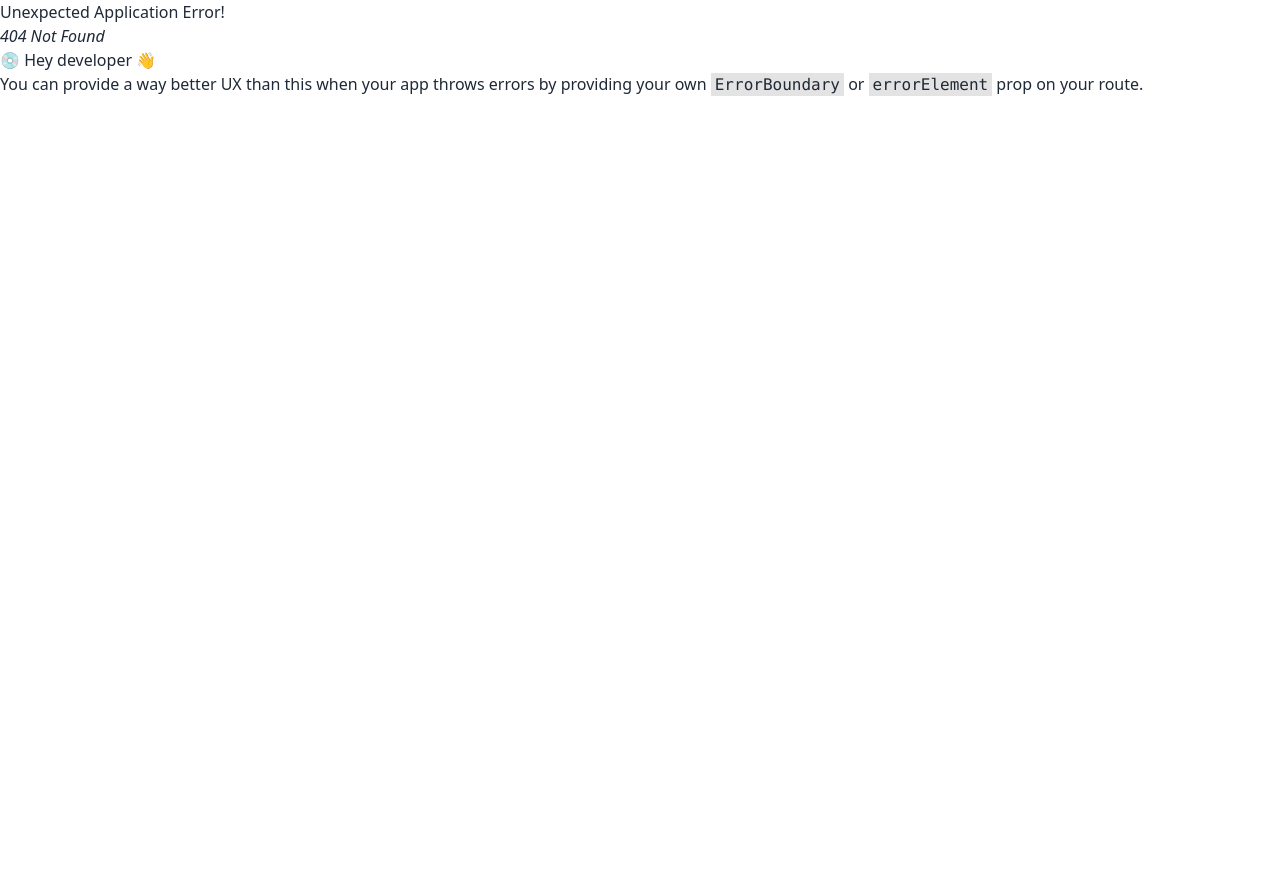
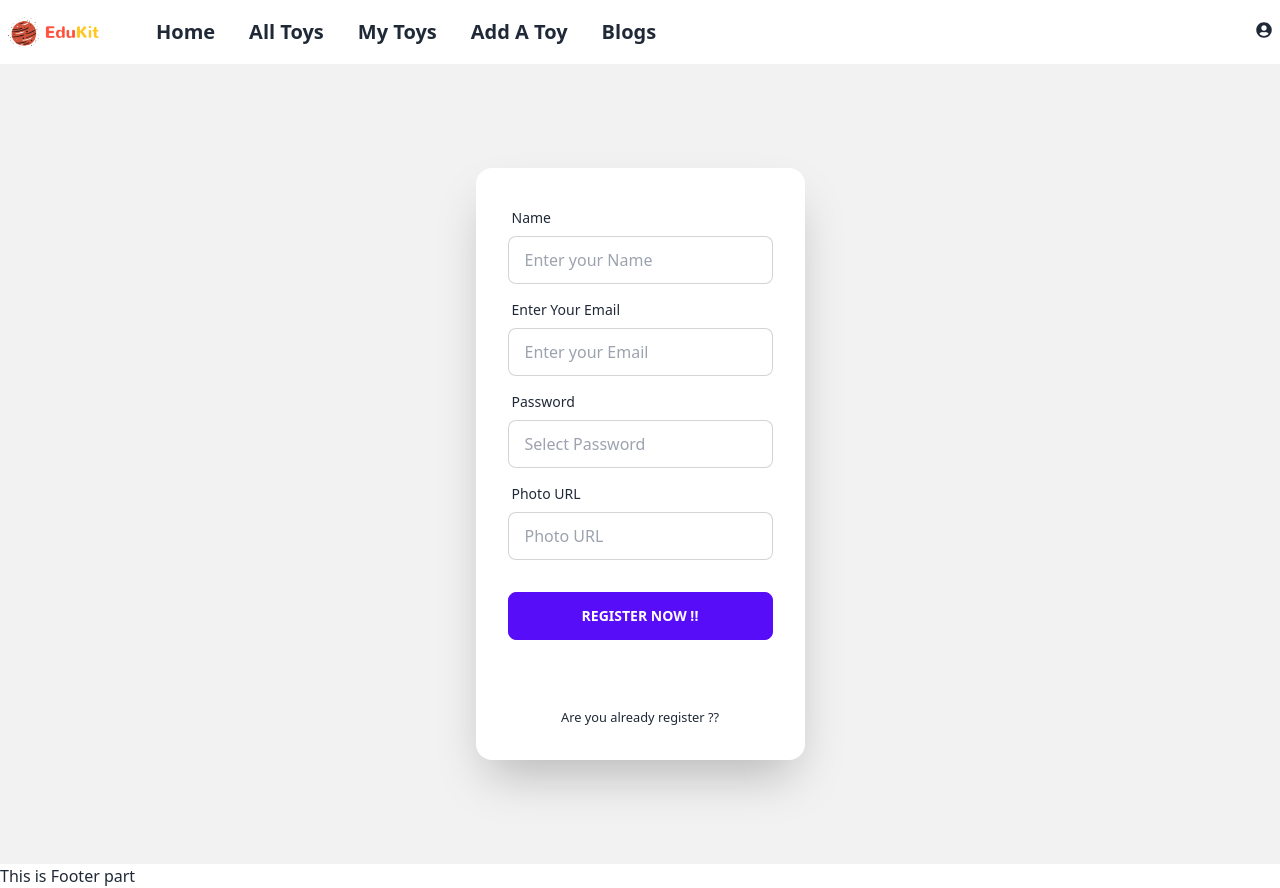
Before and after one commit to devbiplabmistry/toy-marketplace-client, a React (Vite) app: page /register in a window 1280 px wide. Before the commit this address had no page. Before the commit the page ends 800 px from the top, so only its background shows below. Built offline with nearby package versions, Linux system fonts and the light colour scheme; no server answers.

Commit message:
login register created

```diff
--- a/package.json
+++ b/package.json
@@ -11,6 +11,7 @@
   },
   "dependencies": {
     "daisyui": "^2.51.6",
+    "firebase": "^9.22.0",
     "localforage": "^1.10.0",
     "match-sorter": "^6.3.1",
     "react": "^18.2.0",
--- /dev/null
+++ b/src/AuthProvider/AuthProvider.jsx
@@ -0,0 +1,42 @@
+/* eslint-disable no-unused-vars */
+import { createContext, useEffect, useState } from "react";
+import app from "../Firebase/Firebase.config";
+import { getAuth, createUserWithEmailAndPassword, onAuthStateChanged } from "firebase/auth";
+
+export const AuthContext = createContext()
+const auth = getAuth(app);
+const AuthProvider = ({ children }) => {
+    const [user, setUser] = useState();
+    const [loading, setLoading] = useState(true);
+
+    const registerWithEmail = (email, password) => {
+        setLoading(true)
+        return createUserWithEmailAndPassword(auth, email, password)
+    }
+
+    const AuthInfo = {
+        user,
+        registerWithEmail,
+
+    }
+    useEffect(() => {
+        const unsubscribe = onAuthStateChanged(auth, (user) => {
+            if (user) {
+                setUser(user)
+                setLoading(false)
+            }
+        });
+        return () => {
+            unsubscribe();
+        }
+
+    }, [])
+
+    return (
+        <AuthContext.Provider value={AuthInfo} >
+            {children}
+        </AuthContext.Provider>
+    );
+};
+
+export default AuthProvider;
--- /dev/null
+++ b/src/Firebase/Firebase.config.js
@@ -0,0 +1,18 @@
+// Import the functions you need from the SDKs you need
+import { initializeApp } from "firebase/app";
+// TODO: Add SDKs for Firebase products that you want to use
+// https://firebase.google.com/docs/web/setup#available-libraries
+
+// Your web app's Firebase configuration
+const firebaseConfig = {
+  apiKey: "AIzaSyDpw7FgABe23yOAtkL-9vHPoanrRdn81RY",
+  authDomain: "edukit-b1b55.firebaseapp.com",
+  projectId: "edukit-b1b55",
+  storageBucket: "edukit-b1b55.appspot.com",
+  messagingSenderId: "232127431265",
+  appId: "1:232127431265:web:ada706a74afadab19f6020"
+};
+
+// Initialize Firebase
+const app = initializeApp(firebaseConfig);
+export default app;
--- a/src/main.jsx
+++ b/src/main.jsx
@@ -3,11 +3,14 @@ import ReactDOM from 'react-dom/client'
 import './index.css'
 import { RouterProvider } from 'react-router-dom'
 import Router from './routes/Router'
+import AuthProvider from './AuthProvider/AuthProvider'
 
 ReactDOM.createRoot(document.getElementById('root')).render(
   <React.StrictMode>
-    <div className='container mx-auto'>
-      <RouterProvider router={Router} />
-    </div>
+    <AuthProvider>
+      <div className='container mx-auto'>
+        <RouterProvider router={Router} />
+      </div>
+    </AuthProvider>
   </React.StrictMode>,
 )
--- /dev/null
+++ b/src/pages/login/Login/Login.jsx
@@ -0,0 +1,41 @@
+import React from 'react';
+import { Link } from 'react-router-dom';
+
+const Login = () => {
+    return (
+        <div className="hero min-h-screen bg-base-200">
+            <div className="hero-content flex-col lg:flex-col md:flex-row-reverse justify-center">
+                <div className="text-center md:text-left mb-4">
+                    <h1 className="text-5xl font-bold ">Login now!</h1>
+                </div>
+                <div className="card flex-shrink-0 w-full max-w-sm shadow-2xl bg-base-100">
+                    <div className="card-body">
+                        <div className="form-control">
+                            <label className="label">
+                                <span className="label-text">Email</span>
+                            </label>
+                            <input type="text" placeholder="email" className="input input-bordered" />
+                        </div>
+                        <div className="form-control">
+                            <label className="label">
+                                <span className="label-text">Password</span>
+                            </label>
+                            <input type="text" placeholder="password" className="input input-bordered" />
+                            <label className="label">
+                                <a href="#" className="label-text-alt link link-hover">Forgot password?</a>
+                            </label>
+                        </div>
+                        <div className="form-control mt-6">
+                            <button className="btn btn-primary">Login</button>
+                        </div>
+                    </div>
+                    <div className="login p-8 text-center">
+                        <Link to="/register"><p><small>Are you new in this website ??</small></p></Link>
+                    </div>
+                </div>
+            </div>
+        </div>
+    );
+};
+
+export default Login;
--- /dev/null
+++ b/src/pages/login/Register/Register.jsx
@@ -0,0 +1,47 @@
+import { Link } from "react-router-dom";
+
+
+const Register = () => {
+    return (
+        <div className="hero min-h-screen bg-base-200">
+            <div className="hero-content flex-col lg:flex-row-reverse">
+                <div className="card flex-shrink-0 w-full max-w-sm shadow-2xl bg-base-100">
+                    <div className="card-body">
+                        <div className="form-control">
+                            <label className="label">
+                                <span className="label-text">Name</span>
+                            </label>
+                            <input type="text" placeholder="Enter your Name" className="input input-bordered" />
+                        </div>
+                        <div className="form-control">
+                            <label className="label">
+                                <span className="label-text">Enter Your Email</span>
+                            </label>
+                            <input type="email" placeholder="Enter your Email" className="input input-bordered" />
+                        </div>
+                        <div className="form-control">
+                            <label className="label">
+                                <span className="label-text">Password</span>
+                            </label>
+                            <input type="text" placeholder="Select Password" className="input input-bordered" />
+                        </div>
+                        <div className="form-control">
+                            <label className="label">
+                                <span className="label-text">Photo URL</span>
+                            </label>
+                            <input type="text" placeholder="Photo URL" className="input input-bordered" />
+                        </div>
+                        <div className="form-control mt-6">
+                            <button className="btn btn-primary">Register NOW !!</button>
+                        </div>
+                    </div>
+                    <div className="login p-8 text-center">
+                        <Link to="/login"><p><small>Are you already register ??</small></p></Link>
+                    </div>
+                </div>
+            </div>
+        </div>
+    );
+};
+
+export default Register;
```
Also changed, not shown: src/routes/Router.jsx (+10 -0 lines), 1 other file (tests, documents, lock files or other folders).
